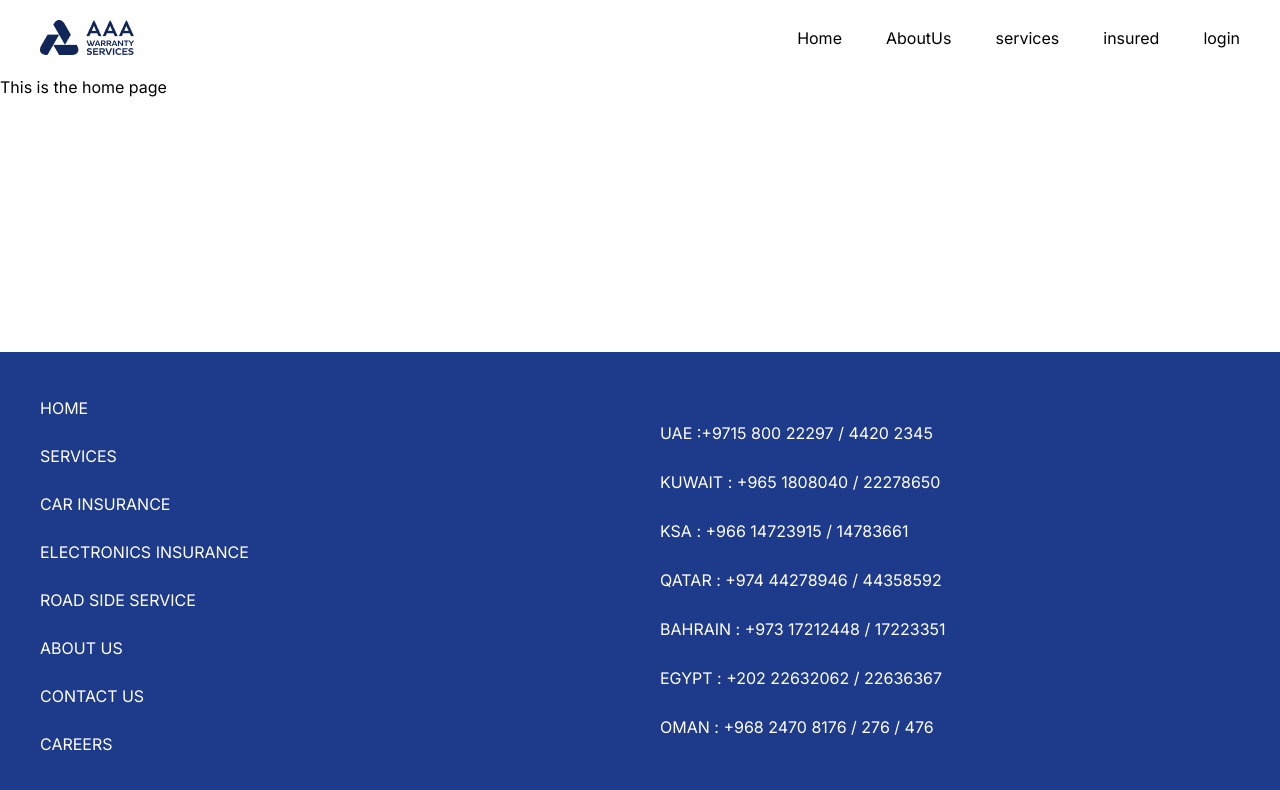
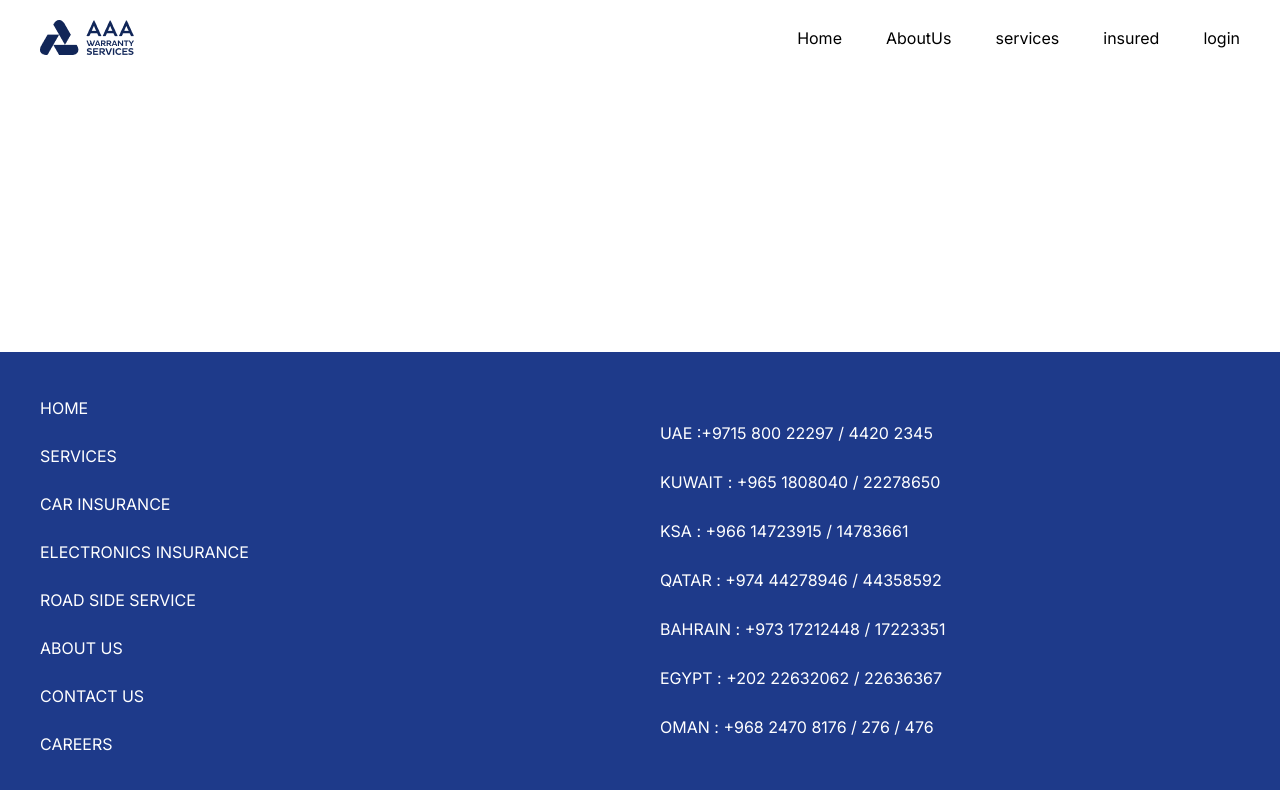
Before and after one commit to moeleb/aaa_project, a Next.js app: page / in a window 1280 px wide. Shown: the top 790 px of the page. Built offline with nearby package versions, Linux system fonts and the light colour scheme.

Commit message:
fixed nav bar displaying in about us and services

```diff
--- a/src/pages/about-us.tsx
+++ b/src/pages/about-us.tsx
@@ -1,5 +1,7 @@
 import React from "react";
 import { leftQuote, rightQuote } from "../../imagesPaths";
+import { Layout } from '@/components/layout'
+import { ReactElement } from 'react'
 
 const AboutUs = () => {
   return (
@@ -65,7 +67,6 @@
     </div>
 
 
-
     </section>
 
 
@@ -73,3 +74,8 @@
 };
 
 export default AboutUs;
+
+
+AboutUs.getLayout = function getLayout(page: ReactElement){
+    return <Layout>{page}</Layout>
+  }
--- a/src/pages/index.tsx
+++ b/src/pages/index.tsx
@@ -5,7 +5,9 @@
 
  const Home = () => {
   return (
-    <div> This is the home page </div>
+    <div>
+
+    </div>
   )
 }
 export default Home;
--- a/src/pages/services.tsx
+++ b/src/pages/services.tsx
@@ -1,5 +1,7 @@
 import * as React from "react";
 import { artistGallery } from "../../imagesPaths";
+import { Layout } from '@/components/layout'
+import { ReactElement } from 'react'
 
 const Services = () => {
   return (
@@ -62,3 +64,8 @@
 };
 
 export default Services;
+
+
+Services.getLayout = function getLayout(page: ReactElement){
+    return <Layout>{page}</Layout>
+  }
```
